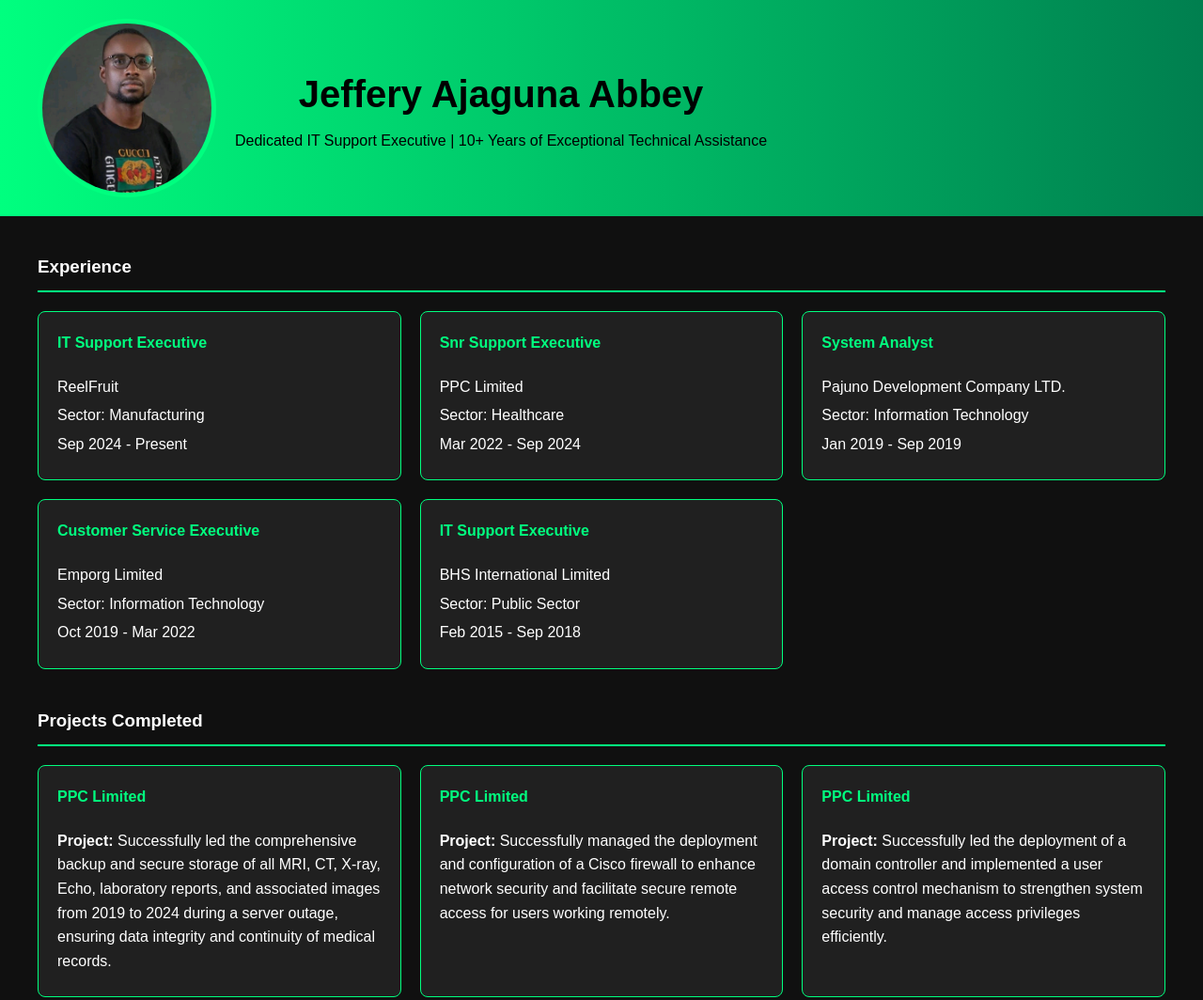
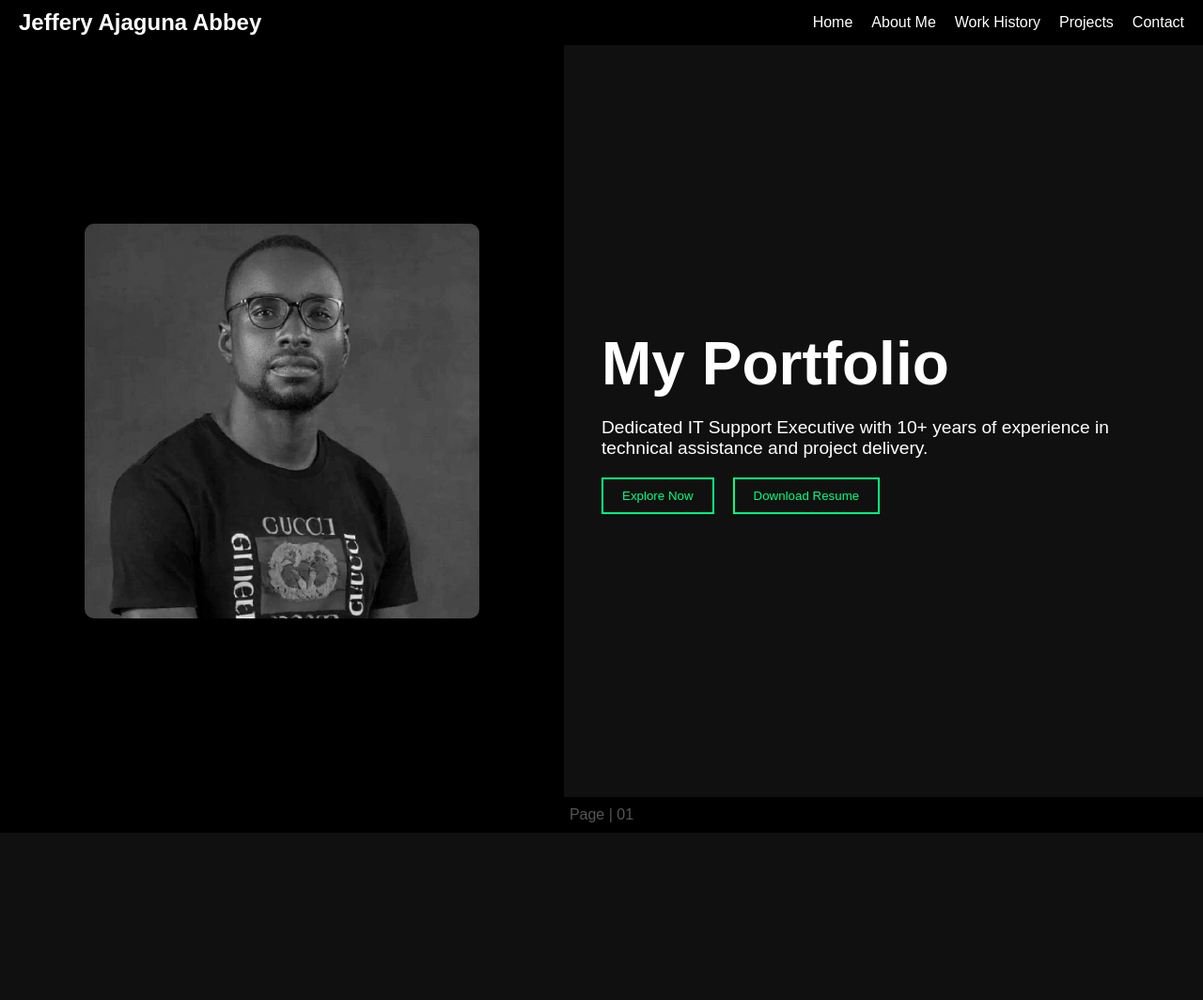
Before and after one commit to jeffabbey25/jeffabbey25.github.io, a plain HTML site: page index.html in a window 1280 px wide. Shown: the top 1064 px of the page at 94% size. After the commit the page ends 886 px from the top, so only its background shows below. Drawn offline with Linux system fonts and the light colour scheme.

Commit message:
Update index.html

```diff
--- a/index.html
+++ b/index.html
@@ -3,254 +3,162 @@
 <head>
     <meta charset="UTF-8">
     <meta name="viewport" content="width=device-width, initial-scale=1.0">
-    <title>Jeffery Ajaguna Abbey - Portfolio</title>
+    <title>Portfolio - Jeffery Ajaguna Abbey</title>
     <style>
         /* Global Styles */
         body {
-            font-family: Arial, sans-serif;
             margin: 0;
             padding: 0;
+            font-family: Arial, sans-serif;
             background-color: #101010;
             color: #ffffff;
-            line-height: 1.6;
         }
 
-        /* Header */
-        header {
-            background: linear-gradient(90deg, #00ff7f, #007f4f);
-            color: #000;
-            padding: 20px 40px;
-            text-align: center;
+        /* Navbar */
+        nav {
             display: flex;
+            justify-content: space-between;
             align-items: center;
-            justify-content: flex-start;
-            padding-left: 40px;
+            padding: 10px 20px;
+            background-color: #000;
         }
 
-        header img {
-            border-radius: 50%;
-            border: 5px solid #00ff7f;
-            width: 180px;
-            height: 180px;
-            margin-right: 20px;
+        nav .logo {
+            font-size: 1.5em;
+            font-weight: bold;
         }
 
-        header h1 {
+        nav ul {
+            list-style: none;
             margin: 0;
-            font-size: 2.5em;
-        }
-
-        header p {
-            margin: 5px 0 0;
-        }
-
-        /* Profile Section (no longer needed) */
-        .profile {
-            display: none;
-        }
-
-        /* Main Section */
-        main {
-            padding: 20px 40px;
-        }
-
-        section {
-            margin-bottom: 40px;
-        }
-
-        section h3 {
-            border-bottom: 2px solid #00ff7f;
-            padding-bottom: 10px;
-            margin-bottom: 20px;
-        }
-
-        .grid-layout {
-            display: grid;
-            grid-template-columns: repeat(auto-fit, minmax(300px, 1fr));
+            padding: 0;
+            display: flex;
             gap: 20px;
         }
 
-        .card {
-            background: #202020;
-            border: 1px solid #00ff7f;
-            border-radius: 8px;
-            padding: 20px;
-            transition: transform 0.3s ease, box-shadow 0.3s ease;
+        nav ul li {
+            display: inline;
         }
 
-        .card:hover {
-            transform: translateY(-10px);
-            box-shadow: 0 10px 20px rgba(0, 255, 127, 0.4);
+        nav ul li a {
+            color: #fff;
+            text-decoration: none;
+            transition: all 0.3s ease; /* Smooth transition for hover effect */
         }
 
-        .card h4 {
-            margin-top: 0;
-            color: #00ff7f;
+        /* Add green glow effect on hover */
+        nav ul li a:hover {
+            color: #00ff7f; /* Green text on hover */
+            box-shadow: 0 0 8px 2px #00ff7f; /* Green glowing effect */
         }
 
-        .card p {
-            margin: 5px 0;
+        /* Main Layout */
+        .container {
+            display: flex;
+            height: 100vh;
+        }
+
+        .left-section {
+            flex: 1;
+            display: flex;
+            align-items: center;
+            justify-content: center;
+            background-color: #000;
+        }
+
+        .left-section img {
+            width: 70%;
+            height: auto;
+            border-radius: 10px;
+            object-fit: cover;
+            filter: grayscale(100%);
+            transition: filter 0.3s ease;
+        }
+
+        .left-section img:hover {
+            filter: grayscale(0%);
+        }
+
+        .right-section {
+            flex: 1;
+            display: flex;
+            flex-direction: column;
+            justify-content: center;
+            padding: 40px;
+        }
+
+        .right-section h1 {
+            font-size: 4em;
+            margin: 0;
+        }
+
+        .right-section p {
+            font-size: 1.2em;
+            margin: 20px 0;
+        }
+
+        .buttons {
+            display: flex;
+            gap: 20px;
+        }
+
+        .button {
+            padding: 10px 20px;
+            border: 2px solid #00ff7f;
+            color: #00ff7f;
+            background: transparent;
+            cursor: pointer;
+            transition: 0.3s;
+        }
+
+        .button:hover {
+            background: #00ff7f;
+            color: #000;
         }
 
         /* Footer */
         footer {
-            background: #007f4f;
-            color: #000;
             text-align: center;
             padding: 10px;
-        }
-
-        footer a {
-            color: #00ff7f;
-            text-decoration: none;
-        }
-
-        footer a:hover {
-            text-decoration: underline;
+            background-color: #000;
+            color: #555;
         }
     </style>
 </head>
 <body>
+    <!-- Navbar -->
+    <nav>
+        <div class="logo">Jeffery Ajaguna Abbey</div>
+        <ul>
+            <li><a href="index.html">Home</a></li>
+            <li><a href="about.html">About Me</a></li>
+            <li><a href="experience.html">Work History</a></li>
+            <li><a href="project.html">Projects</a></li>
+            <li><a href="contact.html">Contact</a></li>
+        </ul>
+    </nav>
 
-<header>
-    <img src="1730359546968.jpg" alt="Jeffery Ajaguna Abbey">
-    <div>
-        <h1>Jeffery Ajaguna Abbey</h1>
-        <p>Dedicated IT Support Executive | 10+ Years of Exceptional Technical Assistance</p>
-    </div>
-</header>
+    <!-- Main Content -->
+    <div class="container">
+        <!-- Left Section -->
+        <div class="left-section">
+            <img src="1730359546968.jpg" alt="Jeffery Ajaguna Abbey">
+        </div>
 
-<main>
-    <!-- Experience Section -->
-    <section>
-        <h3>Experience</h3>
-        <div class="grid-layout">
-            <div class="card">
-                <h4>IT Support Executive</h4>
-                <p>ReelFruit</p>
-                <p>Sector: Manufacturing</p>
-                <p>Sep 2024 - Present</p>
-            </div>
-            <div class="card">
-                <h4>Snr Support Executive</h4>
-                <p>PPC Limited</p>
-                <p>Sector: Healthcare</p>
-                <p>Mar 2022 - Sep 2024</p>
-            </div>
-            <div class="card">
-                <h4>System Analyst</h4>
-                <p>Pajuno Development Company LTD.</p>
-                <p>Sector: Information Technology</p>
-                <p>Jan 2019 - Sep 2019</p>
-            </div>
-            <div class="card">
-                <h4>Customer Service Executive</h4>
-                <p>Emporg Limited</p>
-                <p>Sector: Information Technology</p>
-                <p>Oct 2019 - Mar 2022</p>
-            </div>
-            <div class="card">
-                <h4>IT Support Executive</h4>
-                <p>BHS International Limited</p>
-                <p>Sector: Public Sector</p>
-                <p>Feb 2015 - Sep 2018</p>
+        <!-- Right Section -->
+        <div class="right-section">
+            <h1>My Portfolio</h1>
+            <p>Dedicated IT Support Executive with 10+ years of experience in technical assistance and project delivery.</p>
+            <div class="buttons">
+                <button class="button" onclick="window.location.href='about.html';">Explore Now</button>
+                <button class="button">Download Resume</button>
             </div>
         </div>
-    </section>
+    </div>
 
-    <!-- Projects Completed Section -->
-    <section>
-        <h3>Projects Completed</h3>
-        <div class="grid-layout">
-            <div class="card">
-                <h4>PPC Limited</h4>
-                <p><strong>Project:</strong> Successfully led the comprehensive backup and secure storage of all MRI, CT, X-ray, Echo, laboratory reports, and associated images from 2019 to 2024 during a server outage, ensuring data integrity and continuity of medical records.</p>
-            </div>
-            <div class="card">
-                <h4>PPC Limited</h4>
-                <p><strong>Project:</strong> Successfully managed the deployment and configuration of a Cisco firewall to enhance network security and facilitate secure remote access for users working remotely.</p>
-            </div>
-            <div class="card">
-                <h4>PPC Limited</h4>
-                <p><strong>Project:</strong> Successfully led the deployment of a domain controller and implemented a user access control mechanism to strengthen system security and manage access privileges efficiently.</p>
-            </div>
-            <div class="card">
-                <h4>PPC Limited</h4>
-                <p><strong>Project:</strong> Successfully managed the deployment of new services, including the installation of a secondary internet connection, to ensure business continuity and enable remote reporting capabilities.</p>
-            </div>
-            <div class="card">
-                <h4>PPC Limited</h4>
-                <p><strong>Project:</strong> Successfully led the deployment of a surveillance system across the facility to meet healthcare compliance requirements, ensuring enhanced security and regulatory adherence.</p>
-            </div>
-        </div>
-    </section>
-
-    <!-- Skills Section -->
-    <section>
-        <h3>Skills</h3>
-        <div class="grid-layout">
-            <div class="card">
-                <h4>VMware ESXi</h4>
-                <p>Virtualization and server management</p>
-            </div>
-            <div class="card">
-                <h4>Remote Infrastructure Management</h4>
-                <p>Managing infrastructure remotely</p>
-            </div>
-            <div class="card">
-                <h4>Remote Administration</h4>
-                <p>Handling administration tasks remotely</p>
-            </div>
-            <div class="card">
-                <h4>Burp Suite</h4>
-                <p>Web application security testing</p>
-            </div>
-            <div class="card">
-                <h4>OpenVAS</h4>
-                <p>Vulnerability scanning and assessment</p>
-            </div>
-            <div class="card">
-                <h4>Qualys</h4>
-                <p>Cloud security and vulnerability management</p>
-            </div>
-            <div class="card">
-                <h4>Tenable Nessus</h4>
-                <p>Network vulnerability assessment</p>
-            </div>
-            <div class="card">
-                <h4>Kali Linux</h4>
-                <p>Penetration testing and security auditing</p>
-            </div>
-            <div class="card">
-                <h4>System Testing</h4>
-                <p>Quality assurance and system performance testing</p>
-            </div>
-            <div class="card">
-                <h4>Mobile Device Management</h4>
-                <p>Managing mobile devices and ensuring security</p>
-            </div>
-        </div>
-    </section>
-
-    <!-- Education Section -->
-    <section>
-        <h3>Education</h3>
-        <p><strong>Kebbi State University Of Science And Technology, Aliero</strong></p>
-        <p>BSc, Computer Science | 2007 - 2012</p>
-    </section>
-
-    <!-- Contact Section -->
-    <section>
-        <h3>Contact</h3>
-        <p>Email: <a href="mailto:jeffabbey25@gmail.com">jeffabbey26@gmail.com</a></p>
-        <p>Phone: 07061590616</p>
-        <p>LinkedIn: <a href="https://linkedin.com/in/jeffery-ajaguna-37549075" target="_blank">linkedin.com/in/jeffery-ajaguna-37549075</a></p>
-    </section>
-</main>
-
-<footer>
-    <p>&copy; 2024 Jeffery Ajaguna Abbey | Designed with Passion</p>
-</footer>
-
+    <!-- Footer -->
+    <footer>
+        Page | 01
+    </footer>
 </body>
 </html>
```
